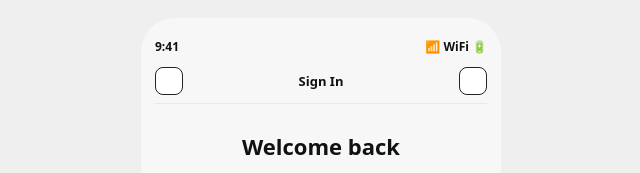
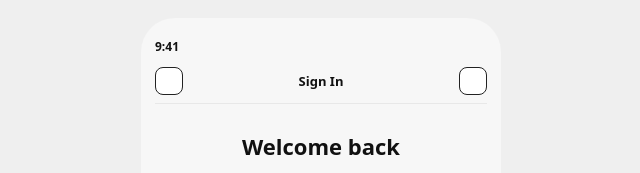
Before and after one commit to russe11ge/TaskDriftMeter, a plain HTML site: page signin.html in a window 1280 px wide. Shown: the top 173 px of the page, 319-959 px from the left. Drawn offline with Linux system fonts and the light colour scheme.

Commit message:
没有wifi

```diff
--- a/signin.html
+++ b/signin.html
@@ -91,7 +91,7 @@
       <div class="wrap">
         <div class="statusbar">
           <div>9:41</div>
-          <div>📶 WiFi 🔋</div>
+          <div></div>
         </div>
 
         <div class="headerRow">
```
Also changed, not shown: signup.html (+1 -1 lines).
